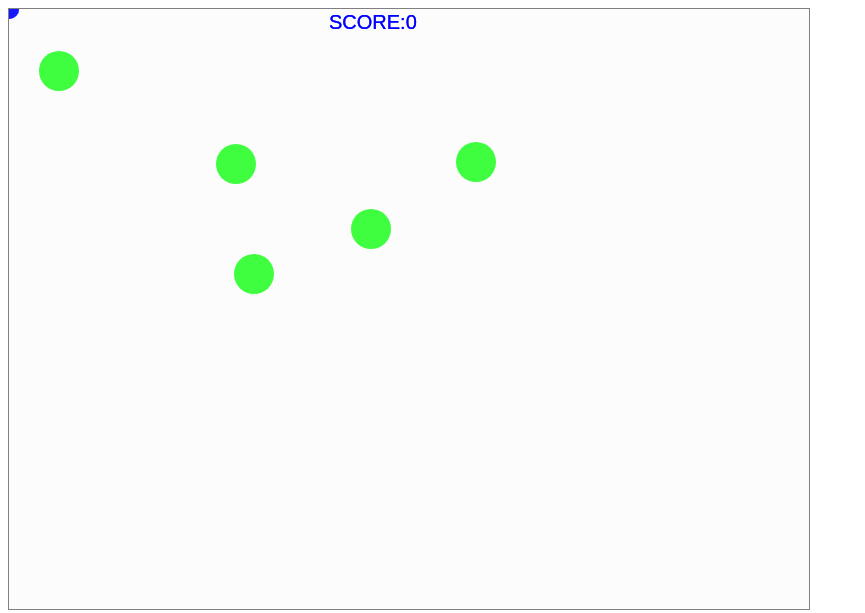
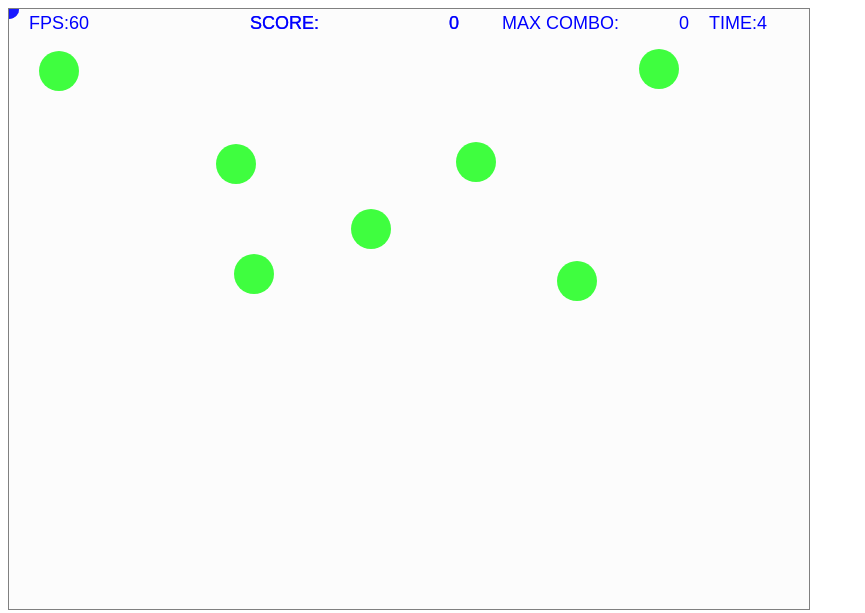
Before and after one commit to WakuwakuP/js-game, a plain HTML site: page docs/index.html in a window 1280 px wide. Shown: the top 613 px of the page, without its empty margins (0-865 px from the left). Drawn offline with Linux system fonts and the light colour scheme.

Commit message:
スコア，コンボの表示

```diff
--- a/docs/css/index.css
+++ b/docs/css/index.css
@@ -1,7 +1,11 @@
 canvas {
-    border: 1px solid gray;
+  border: 1px solid gray;
 }
 
 #buffercanvas {
-    visibility: hidden;
+  visibility: hidden;
 }
+
+#effectcanvas {
+  visibility: hidden;
+}
--- a/docs/index.html
+++ b/docs/index.html
@@ -15,6 +15,7 @@
 <body>
   <canvas id="maincanvas"></canvas>
   <canvas id="buffercanvas"></canvas>
+  <canvas id="effectcanvas"></canvas>
 </body>
 
 </html>
--- a/docs/js/common.js
+++ b/docs/js/common.js
@@ -36,10 +36,10 @@ class Player extends Vector {
 
   // Playerの表示をする
   render() {
-        ctx2.beginPath();
-        ctx2.fillStyle = 'rgba(0, 0, 255, 0.75)';
-        ctx2.arc(player.x, player.y, player.size, 0, Math.PI * 2, false);
-        ctx2.fill();
+    effectCtx.beginPath();
+    effectCtx.fillStyle = 'rgba(0, 0, 255, 0.75)';
+    effectCtx.arc(player.x, player.y, player.size, 0, Math.PI * 2, false);
+    effectCtx.fill();
   }
 }
 /**
@@ -66,10 +66,10 @@ class Enemy extends Vector {
 
   // Enemyの表示
   render() {
-        ctx1.biginPath();
-        ctx1.fillStyle = 'rgba(255, 0, 0, 0.75)';
-        ctx1.arc(this.x, this.y, 10, 0, Math.PI * 2, false);
-        ctx1.fill();
+    ctx.biginPath();
+    ctx.fillStyle = 'rgba(255, 0, 0, 0.75)';
+    ctx.arc(this.x, this.y, 10, 0, Math.PI * 2, false);
+    ctx.fill();
   }
 }
 /**
@@ -95,12 +95,21 @@ class PassPoint extends Vector {
   // 表示
   render() {
     if (this.alive == true) {
-            ctx1.beginPath();
-            ctx1.fillStyle = 'rgba(0, 255, 0, 0.75)';
-            ctx1.arc(this.x, this.y, this.size, 0, Math.PI * 2, false);
-            ctx1.fill();
+      bufferCtx.beginPath();
+      bufferCtx.fillStyle = 'rgba(0, 255, 0, 0.75)';
+      bufferCtx.arc(this.x, this.y, this.size, 0, Math.PI * 2, false);
+      bufferCtx.fill();
     }
   }
+}
+
+/**
+* 四捨五入用関数
+*/
+function floatFormat( number, n ) {
+  var _pow = Math.pow( 10 , n ) ;
+
+  return Math.round( number * _pow ) / _pow ;
 }
 
 
--- a/docs/js/event.js
+++ b/docs/js/event.js
@@ -1,14 +1,14 @@
 /**
- * Event
- */
+* Event
+*/
 
 function mouseMove(event) {
-    // マウスカーソル座標の更新
-    mouse.x = event.clientX - canvas1.offsetLeft;
-    mouse.y = event.clientY - canvas1.offsetTop;
+  // マウスカーソル座標の更新
+  mouse.x = event.clientX - canvas.offsetLeft;
+  mouse.y = event.clientY - canvas.offsetTop;
 }
 
 function mouseDown(event) {
-    player.move.x = 0 - player.move.x * 1.3;
-    player.move.y = 0 - player.move.y * 1.3;
+  player.move.x = 0 - player.move.x * 1.3;
+  player.move.y = 0 - player.move.y * 1.3;
 }
--- a/docs/js/main.js
+++ b/docs/js/main.js
@@ -4,12 +4,16 @@
 
 var SCREEN_WIDTH = 800;
 var SCREEN_HEIGHT = 600;
-var MAX_PASS_POINT = 5;
+var MAX_PASS_POINT = 7;
 
 window.addEventListener('load', init);
 
-var canvas1;
-var ctx1;
+var canvas;
+var buffercanvas;
+var effectcanvas;
+var ctx;
+var bufferctx;
+var effectCtx;
 
 var mouse = new Vector();
 var player = new Player();
@@ -23,8 +27,16 @@ for (i = 0; i < MAX_PASS_POINT; i++) {
 var lastTimestamp = null;
 var delta = 0; // 前回フレーム時間からの経過時間(単位:秒)
 var timeCount = 0;
+var fps = 0;
 
 var score = 0;
+var scoreRate = 0;
+var addScore = 0;
+var comboFlag = false;
+var comboScore = 0;
+var comboCount = 0;
+var comboTimer = 0;
+var maxCombo = 0;
 
 // アセット定義
 var Asset = {};
@@ -76,18 +88,24 @@ Asset._loadImage = function(asset, onLoad) {
 */
 function init() {
   // スクリーンの初期化
-    canvas1 = document.getElementById('maincanvas');
-    canvas2 = document.getElementById('buffercanvas');
-    ctx1 = canvas1.getContext('2d');
-    ctx2 = canvas2.getContext('2d');
-    canvas1.width = SCREEN_WIDTH;
-    canvas1.height = SCREEN_HEIGHT;
-    canvas2.width = SCREEN_WIDTH;
-    canvas2.height = SCREEN_HEIGHT;
+  canvas = document.getElementById('maincanvas')
+  buffercanvas = document.getElementById('buffercanvas');
+  effectcanvas = document.getElementById('effectcanvas');
+
+  ctx = canvas.getContext('2d');
+  bufferCtx = buffercanvas.getContext('2d');
+  effectCtx = effectcanvas.getContext('2d');
+
+  canvas.width = SCREEN_WIDTH;
+  canvas.height = SCREEN_HEIGHT;
+  buffercanvas.width = SCREEN_WIDTH;
+  buffercanvas.height = SCREEN_HEIGHT;
+  effectcanvas.width = SCREEN_WIDTH;
+  effectcanvas.height = SCREEN_HEIGHT;
 
   // イベントの登録
-    canvas1.addEventListener('mousemove', mouseMove, true);
-    canvas1.addEventListener('mousedown', mouseDown, false);
+  canvas.addEventListener('mousemove', mouseMove, true);
+  canvas.addEventListener('mousedown', mouseDown, false);
 
   // アセットの読み込み
   Asset.loadAssets(function() {
@@ -103,6 +121,11 @@ function init() {
 function update(timestamp) {
   if (lastTimestamp != null) {
     delta = (timestamp - lastTimestamp) / 1000; // ミリ秒を1000で割ると秒になる(1000ミリ秒÷1000は1秒)
+    fps = Math.round(1 / delta);
+    timeCount += delta;
+    if (0 < comboTimer){
+      comboTimer -= delta;
+    }
   }
   lastTimestamp = timestamp;
 
@@ -118,7 +141,51 @@ function update(timestamp) {
   for (i = 0; i < MAX_PASS_POINT; i++) {
     if (player.dist(pass[i]) <= player.size + pass[i].size) {
       pass[i].alive = false;
-            score += 100;
+
+      // スコア加算
+      scoreRate = 1 + comboCount / 50;
+      comboScore += 500 * scoreRate;
+
+      // コンボ数増加
+      comboCount += 1;
+
+      // コンボフラグ
+      comboFlag = true;
+
+      // コンボ可能時間リセット
+      comboTimer += 0.5 + 1 / comboCount * 3;
+      if (5 < comboTimer){
+        comboTimer = 5;
+      }
+    }
+  }
+
+  // コンボリセット
+  if (comboTimer < 0 && comboCount != 0) {
+    comboCount = 0;
+    addScore += comboScore;
+    comboScore = 0;
+    comboFlag = false;
+  }
+
+  // 最大コンボ数の計算
+  if (maxCombo < comboCount) {
+    maxCombo = comboCount;
+  }
+
+  // 加算時のスコア変動
+  if (0 < addScore) {
+    var ad = '3';
+    for (i = 1; i < String(addScore).length - 1; i++) {
+      ad += '3';
+    }
+    ad = Number(ad);
+    if (ad <= addScore){
+      addScore -= ad;
+      score += ad;
+    } else {
+      score += addScore;
+      addScore = 0;
     }
   }
 
@@ -132,28 +199,100 @@ function update(timestamp) {
 */
 function render() {
   // 表示クリア
-    ctx1.clearRect(0, 0, canvas1.width, canvas1.height);
+  ctx.clearRect(0, 0, canvas.width, canvas.height);
+  bufferCtx.clearRect(0, 0, buffercanvas.width, buffercanvas.height);
 
-    // バッファ描画
   // エフェクト
-    ctx2.globalAlpha = 0.3;
-    ctx2.fillStyle = '#fafafa';
-    ctx2.fillRect(0, 0, canvas2.width, canvas2.height);
-    ctx2.globalAlpha = 1;
+  effectCtx.globalAlpha = 0.3;
+  effectCtx.fillStyle = '#fafafa';
+  effectCtx.fillRect(0, 0, effectcanvas.width, effectcanvas.height);
+  effectCtx.globalAlpha = 1;
 
-    // テキスト表示
-    ctx2.font = '20px "Arial"';
-    ctx2.fillStyle = "#00F";
-    ctx2.fillText("SCORE:" + score, 320, 20);
+  // スコア表示
+  effectCtx.font = '18px "Arial"';
+  effectCtx.textAlign = 'end';
+  effectCtx.fillStyle = "#00F";
+  effectCtx.fillText("SCORE:", 310, 20);
 
+  effectCtx.font = '18px "Arial"';
+  effectCtx.textAlign = 'end';
+  effectCtx.fillStyle = "#00F";
+  effectCtx.fillText(score, 450, 20);
+
+  // スコア加算エフェクト
+  if (0 < addScore) {
+    effectCtx.font = '18px "Arial"';
+    effectCtx.textAlign = 'end';
+    effectCtx.fillStyle = "#00F";
+    effectCtx.fillText(addScore, 450, 40);
+  }
   // Player表示
   player.render();
 
-    // フリップ
-    ctx1.drawImage(buffercanvas, 0, 0);
+  // エフェクトをバッファに描画
+  bufferCtx.drawImage(effectcanvas, 0, 0);
 
   // 通過点の表示
   for (i = 0; i < MAX_PASS_POINT; i++) {
     pass[i].render();
   }
+
+  // fps表示
+  bufferCtx.font = '18px "Arial"';
+  bufferCtx.textAlign = 'start';
+  bufferCtx.fillStyle = "#00F";
+  bufferCtx.fillText("FPS:" + fps, 20, 20);
+
+  // 経過時間表示
+  bufferCtx.font = '18px "Arial"';
+  bufferCtx.textAlign = 'start';
+  bufferCtx.fillStyle = "#00F";
+  bufferCtx.fillText("TIME:" + Math.floor(timeCount), 700, 20);
+
+  // 最大コンボ数の表示
+  bufferCtx.font = '18px "Arial"';
+  bufferCtx.textAlign = 'end';
+  bufferCtx.fillStyle = "#00F";
+  bufferCtx.fillText("MAX COMBO:", 610, 20);
+
+  bufferCtx.font = '18px "Arial"';
+  bufferCtx.textAlign = 'end';
+  bufferCtx.fillStyle = "#00F";
+  bufferCtx.fillText(maxCombo, 680, 20);
+
+  // コンボ継続時
+  if (1 < comboCount) {
+    // コンボ表示
+    bufferCtx.font = '40px "Arial"';
+    bufferCtx.textAlign = 'start';
+    bufferCtx.fillStyle = "#00F";
+    bufferCtx.fillText(comboCount + "Combo!!", 20, 100);
+
+    // コンボ可能時間の表示
+    bufferCtx.font = '20px "Arial"';
+    bufferCtx.textAlign = 'start';
+    bufferCtx.fillStyle = "#00F";
+    bufferCtx.fillText(floatFormat(comboTimer, 2).toFixed(2) + 's', 30, 120);
+
+    // スコア倍率の表示
+    bufferCtx.font = '20px "Arial"';
+    bufferCtx.textAlign = 'start';
+    bufferCtx.fillStyle = "#00F";
+    bufferCtx.fillText('x' + floatFormat(scoreRate, 2).toFixed(2), 100, 120);
   }
+
+  // コンボ時に稼いだスコアを表示
+  if (comboFlag) {
+    bufferCtx.font = '18px "Arial"';
+    bufferCtx.textAlign = 'end';
+    bufferCtx.fillStyle = "#00F";
+    bufferCtx.fillText("COMBO SCORE:", 310, 60);
+
+    bufferCtx.font = '18px "Arial"';
+    bufferCtx.textAlign = 'end';
+    bufferCtx.fillStyle = "#00F";
+    bufferCtx.fillText(comboScore, 450, 60);
+  }
+  // フリップ
+  ctx.drawImage(buffercanvas, 0, 0);
+}
```
Lines whose indentation alone changed are shown as unchanged.
